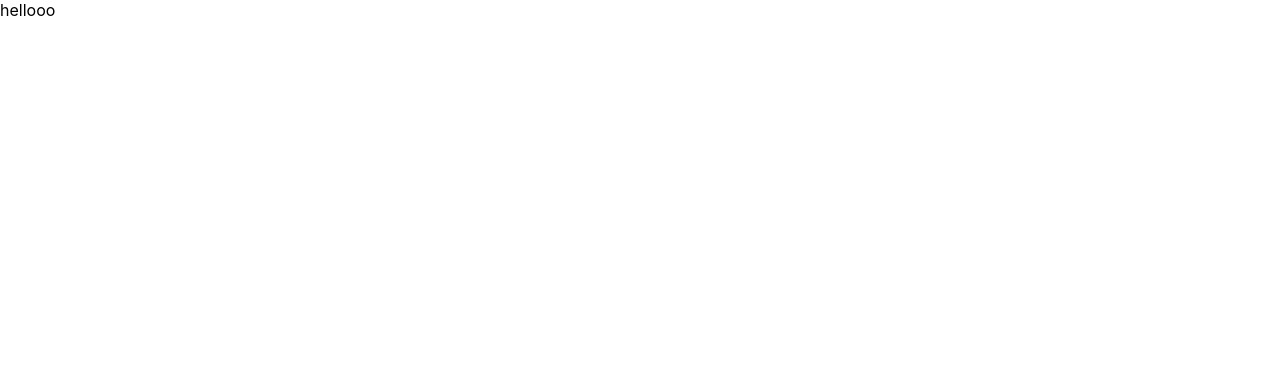
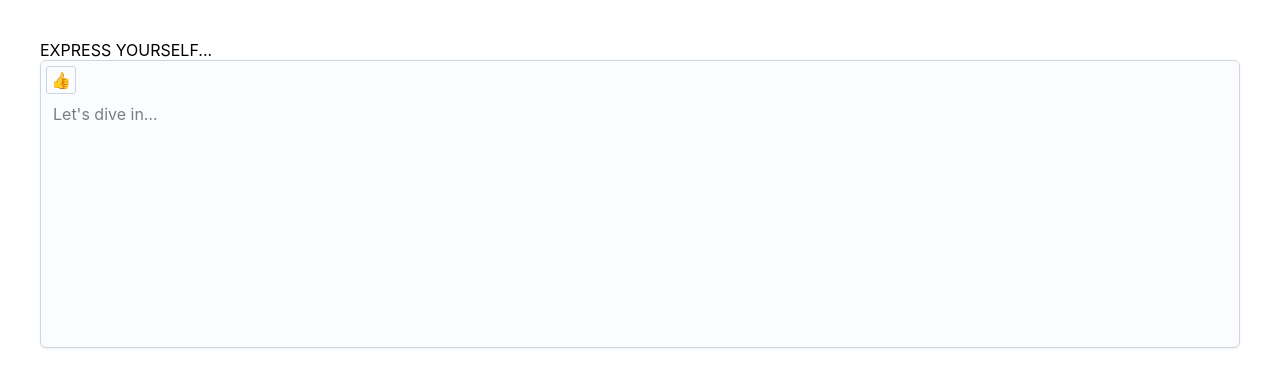
Before and after one commit to Addy-Devil/Text-Wizard, a React (Create React App) app: page / in a window 1280 px wide. Shown: the top 388 px of the page. Built offline with nearby package versions, Linux system fonts and the light colour scheme.

Commit message:
createdTextArea

```diff
--- a/package.json
+++ b/package.json
@@ -3,6 +3,9 @@
   "version": "0.1.0",
   "private": true,
   "dependencies": {
+    "@emotion/react": "^11.11.4",
+    "@emotion/styled": "^11.11.5",
+    "@mui/joy": "^5.0.0-beta.36",
     "@testing-library/jest-dom": "^5.17.0",
     "@testing-library/react": "^13.4.0",
     "@testing-library/user-event": "^13.5.0",
--- a/src/App.js
+++ b/src/App.js
@@ -1,7 +1,14 @@
+import React from 'react';
+import TextareaRows from './Components/TextArea';
+
 function App() {
   return (
-    <>hellooo
-    </>
+    <div>
+      < TextareaRows />
+
+      {/* < ButtonUsage /> */}
+
+    </div>
   );
 }
 
--- /dev/null
+++ b/src/Components/TextArea.js
@@ -0,0 +1,26 @@
+import * as React from 'react';
+import Box from '@mui/joy/Box';
+import Textarea from '@mui/joy/Textarea';
+import IconButton from '@mui/joy/IconButton';
+
+export default function TextareaRows() {
+  const [text, setText] = React.useState('hi');
+
+  const addEmoji = (emoji) => () => setText(`${text}${emoji}`);{/*template literals*/}
+  return (
+    <Box sx={{ p: 5,'--Textarea-focused': 1}}>
+        EXPRESS YOURSELF...
+      <Textarea
+        placeholder="Let's dive in…"
+        variant="outlined"
+        minRows={10}
+        startDecorator={
+            <Box sx={{ display: 'flex', gap: 0.5, flex: 1 }}>
+              <IconButton variant="outlined" color="neutral" onClick={addEmoji('👍')}>
+                👍
+              </IconButton>
+            </Box>}
+      />
+    </Box>
+  );
+}
```
Also changed, not shown: src/Components/ButtonUsage.js (added, +22 -0 lines), 1 other file (tests, documents, lock files or other folders).
